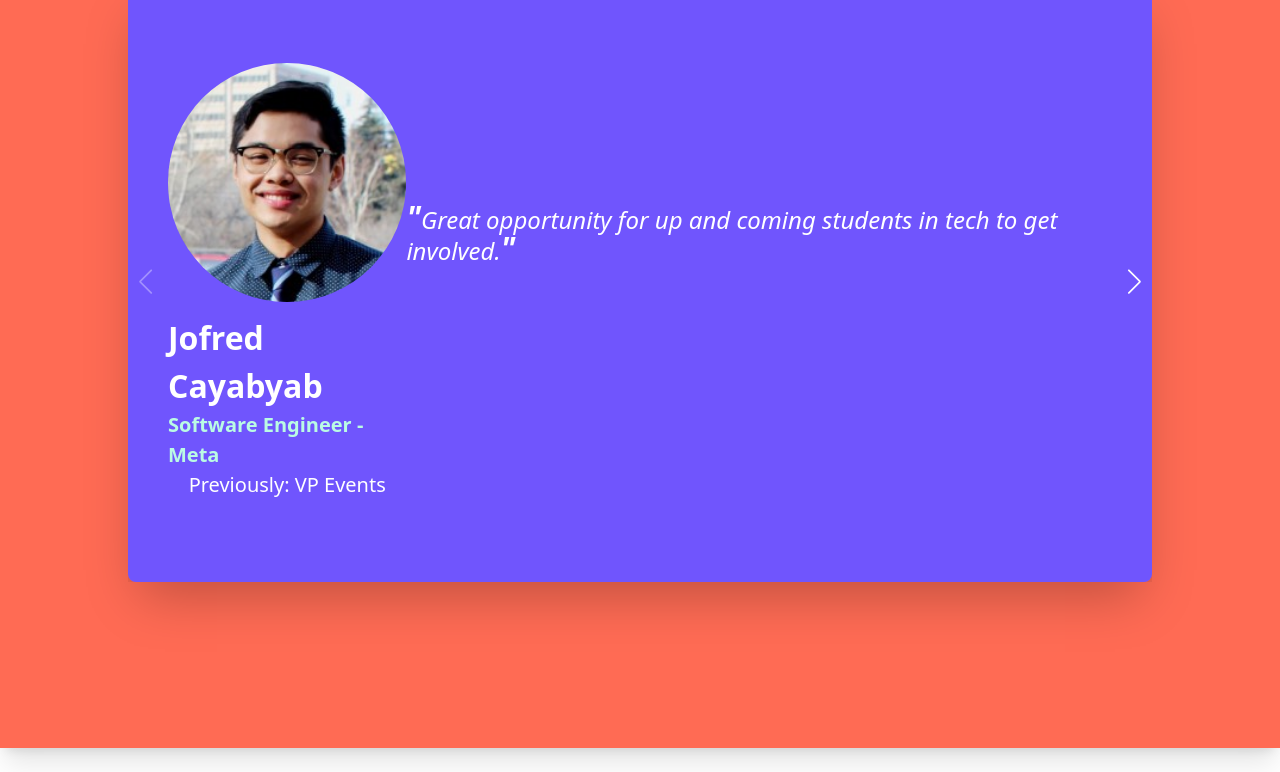
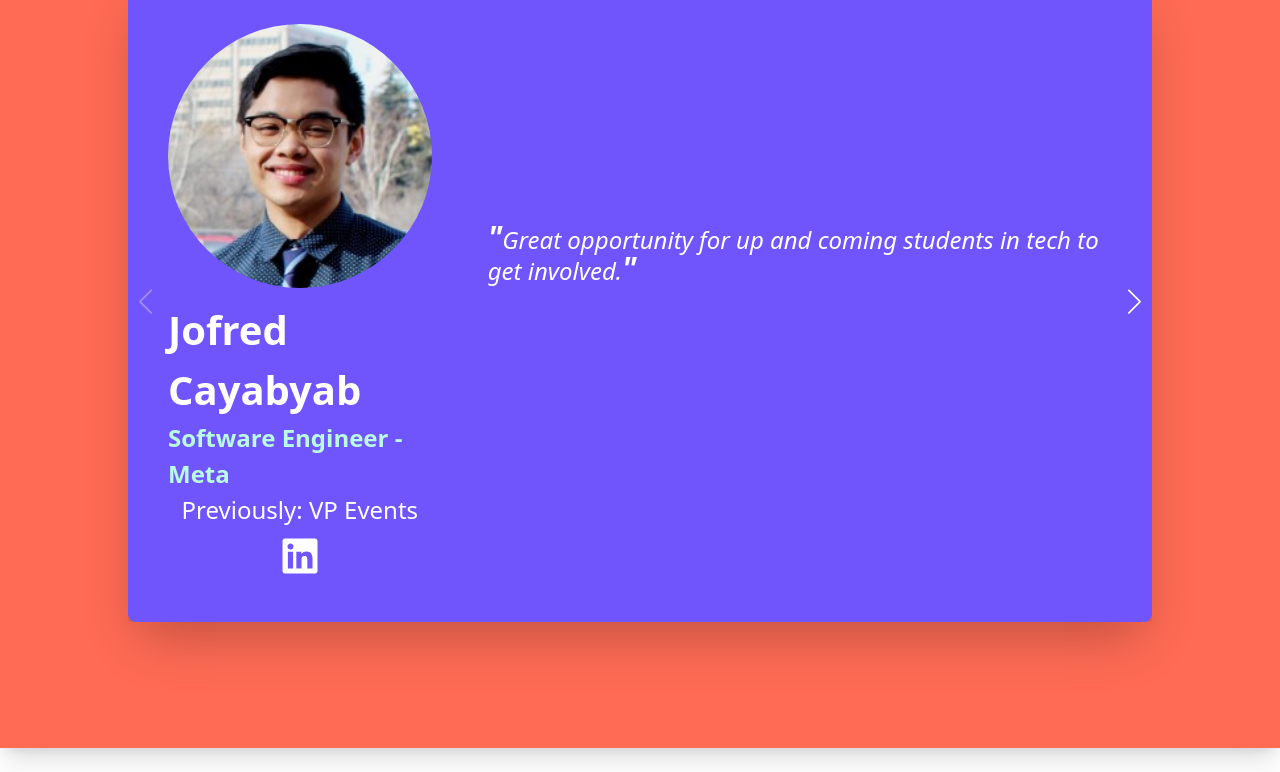
Before and after one commit to Code-the-Change-YYC/code-the-change-yyc-site, a Next.js app: page /who-we-are in a window 1280 px wide. Shown: the part 2660-3432 px from the top of the page. Built offline with nearby package versions, Linux system fonts and the light colour scheme; a web font is replaced by a local one.

Commit message:
fix: Resize elements and add linkedin element

```diff
--- a/components/AlumniCarousel.jsx
+++ b/components/AlumniCarousel.jsx
@@ -2,27 +2,34 @@
 import { ALUMNI } from "../data/alumni";
 import { Navigation } from "swiper";
 import { SwiperSlide } from "swiper/react";
+import { faLinkedin } from "@fortawesome/free-brands-svg-icons";
 import Carousel from "./Carousel";
+import FontAwesomeLink from "./FontAwesomeLink";
 import "swiper/css";
 import "swiper/css/navigation";
 
-const CAROUSEL_CONTAINER = "text-white rounded-lg w-[20rem] h-[37.5rem] shadow-2xl md:w-4/5 swiper-button-white";
+const CAROUSEL_CONTAINER = "text-white rounded-lg w-[20rem] h-[40rem] shadow-2xl md:w-4/5 swiper-button-white";
 const ALUMNI_TILE =
-  "bg-[#7055FD] w-[20rem] h-[37.5rem] rounded-lg items-center p-10 flex flex-col shadow-2xl md:w-full md:flex-row";
+  "bg-[#7055FD] w-[20rem] h-[40rem] rounded-lg items-center p-14 lg:p-10 flex flex-col shadow-2xl md:w-full md:flex-row";
 const ALUMNI_PROFILE = "flex flex-col items-center mx-auto";
 
 const SPACE_BETWEEN_ELEMENTS = 50;
 
-const AlumniTile = ({ name, file, position, prevRole, testimonial }) => {
+const AlumniTile = ({ name, file, position, prevRole, testimonial, linkedin }) => {
   return (
     <div className={ALUMNI_TILE}>
       <div className={ALUMNI_PROFILE}>
-        <img src={`/profiles/${file}`} alt="Profile Picture" className="w-50 mb-3 mt-5 rounded-full md:w-64 mx-auto" />
-        <h2 className="text-[2rem] font-bold">{name}</h2>
-        <h2 className="text-[1.25rem] font-semibold text-[#BAFBE4]">{position}</h2>
-        <h2 className="text-[1.25rem] font-medium mb-5">Previously: {prevRole}</h2>
+        <img src={`/profiles/${file}`} alt="Profile Picture" className="w-50 mb-3 mt-5 rounded-full md:w-80 mx-auto" />
+        <h2 className="text-[2rem] md:text-[2.5rem] font-bold">{name}</h2>
+        <h2 className="text-[1.25rem] md:text-[1.5rem] font-semibold text-[#BAFBE4]">{position}</h2>
+        <h2 className="text-[1.25rem] md:text-[1.5rem] font-medium mb-2">Previously: {prevRole}</h2>
+        <FontAwesomeLink
+          username={linkedin}
+          icon={faLinkedin}
+          classes="h-6 w-6 md:h-10 md:w-10 text-white cursor-pointer mb-5"
+        />
       </div>
-      <p className="text-[1.3rem] font-light italic leading-7 mx-auto md:mb-24 md:text-[1.5rem]">
+      <p className="text-[1.3rem] font-light italic leading-7 mx-auto md:ml-14 md:mb-24 md:text-[1.5rem]">
         <span className="text-[2rem] font-extrabold">&quot;</span>
         {testimonial}
         <span className="text-[2rem] font-extrabold">&quot;</span>
--- a/components/Avatar.jsx
+++ b/components/Avatar.jsx
@@ -1,22 +1,18 @@
 /* eslint-disable @next/next/no-img-element */
-import { FontAwesomeIcon } from "@fortawesome/react-fontawesome";
 import { faLinkedin } from "@fortawesome/free-brands-svg-icons";
+import FontAwesomeLink from "./FontAwesomeLink";
 
 const PROFILE_CONTAINER = "flex flex-col items-center m-10";
 
 const Avatar = ({ name, file, position, linkedin, prevRole, classes }) => {
-  const FontAwesomeLink = ({ username, icon }) => (
-    <a target="_blank" href={`https://linkedin.com/in/${username}`} rel="noopener noreferrer">
-      <FontAwesomeIcon className="h-6 w-6 text-[#7055FD] cursor-pointer" icon={icon} />
-    </a>
-  );
-
   return (
     <div className={PROFILE_CONTAINER}>
       <img src={`/profiles/${file}`} alt={name} className={`w-28 sm:w-48 rounded-full`} />
       <h2 className={`text-[#7055FD] text-xs sm:text-base font-semibold mt-3 ${classes}`}>{name}</h2>
       <h2 className={`text-[#7055FD] text-xs sm:text-base font-medium mb-2 ${classes}`}>{position}</h2>
-      {prevRole && <h2 className={`text-[#7055FD] text-xs sm:text-base font-medium mb-2 ${classes}`}>Previously: {prevRole}</h2>}
+      {prevRole && (
+        <h2 className={`text-[#7055FD] text-xs sm:text-base font-medium mb-2 ${classes}`}>Previously: {prevRole}</h2>
+      )}
       {linkedin && <FontAwesomeLink username={linkedin} icon={faLinkedin} />}
     </div>
   );
--- /dev/null
+++ b/components/FontAwesomeLink.jsx
@@ -0,0 +1,9 @@
+import { FontAwesomeIcon } from "@fortawesome/react-fontawesome";
+
+const FontAwesomeLink = ({ username, icon, classes = "h-6 w-6 text-[#7055FD] cursor-pointer" }) => (
+  <a target="_blank" href={`https://linkedin.com/in/${username}`} rel="noopener noreferrer">
+    <FontAwesomeIcon className={classes} icon={icon} />
+  </a>
+);
+
+export default FontAwesomeLink;
--- a/data/alumni.js
+++ b/data/alumni.js
@@ -5,6 +5,7 @@ export const ALUMNI = [
     position: "Software Engineer - Meta",
     prevRole: "VP Events",
     testimonial: "Great opportunity for up and coming students in tech to get involved.",
+    linkedin: "jofred-cayabyab",
   },
   {
     name: "Avneet Gill",
@@ -12,6 +13,7 @@ export const ALUMNI = [
     position: "Software Engineer - Amazon",
     prevRole: "VP Tech",
     testimonial: "Great opportunity for up and coming students in tech to get involved.",
+    linkedin: "avneet-gill-223a87177",
   },
   {
     name: "Oscar Wong",
@@ -19,5 +21,6 @@ export const ALUMNI = [
     position: "Software Engineer - Figma",
     prevRole: "VP Tech",
     testimonial: "Great opportunity for up and coming students in tech to get involved.",
+    linkedin: "oscarwong67",
   },
 ];
```
